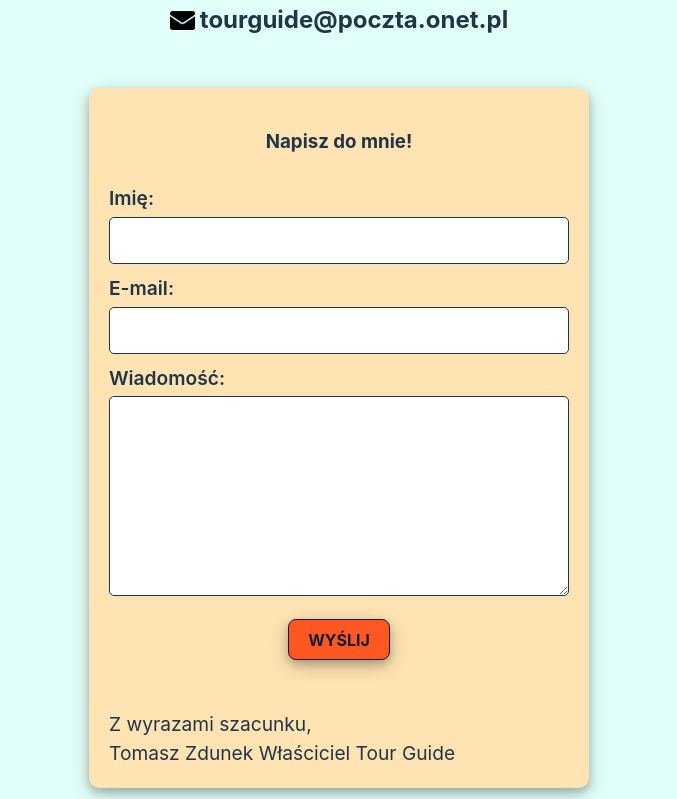
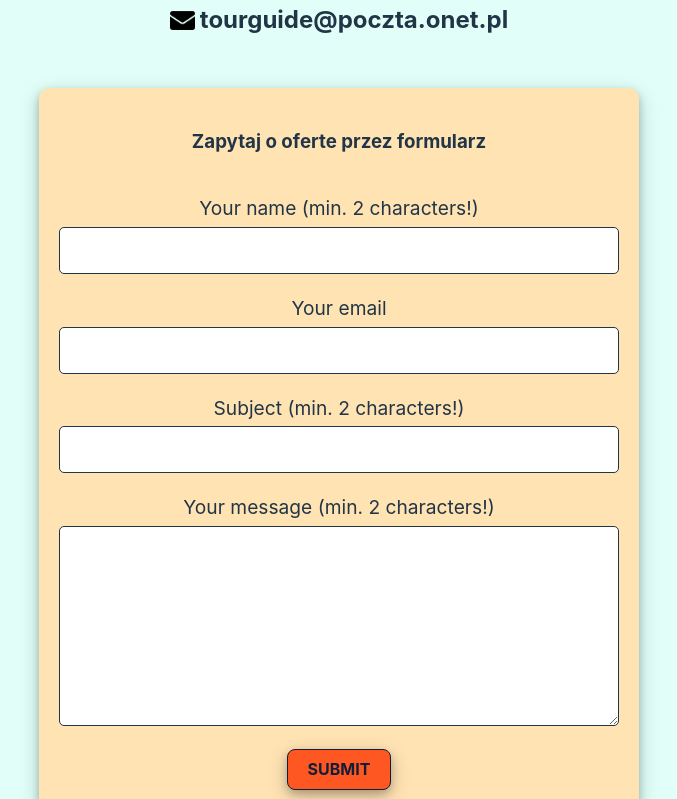
Before and after one commit to MariuszRozycki/tour-guide-pl, a React (Vite) app: page /contact in a window 1280 px wide. Shown: the part 580-1379 px from the top of the page, without its empty margins (301-978 px from the left). Built offline with nearby package versions, Linux system fonts and the light colour scheme.

Commit message:
Add contact form with test url

```diff
--- a/src/components/Contact/ContactForm.tsx
+++ b/src/components/Contact/ContactForm.tsx
@@ -1,12 +1,72 @@
 import React, { useState } from "react";
-import axios from "axios";
 
-const ContactForm = () => {
-  const [formData, setFormData] = useState({
-    name: "",
+interface FormData {
+  userName: string;
+  email: string;
+  subject: string;
+  message: string;
+}
+
+interface FormErrors {
+  userName: string;
+  email: string;
+  subject: string;
+  message: string;
+}
+
+const ContactForm: React.FC = () => {
+  const [formData, setFormData] = useState<FormData>({
+    userName: "",
     email: "",
+    subject: "",
     message: "",
   });
+
+  const [errors, setErrors] = useState<FormErrors>({
+    userName: "",
+    email: "",
+    subject: "",
+    message: "",
+  });
+
+  const [responseMessage, setResponseMessage] = useState<string>("");
+
+  const checkLength = (value: string, len: number): boolean => {
+    return value.trim().length > len;
+  };
+
+  const checkEmail = (email: string): boolean => {
+    const regEx = /\S+@\S+\.\S+/;
+    return regEx.test(email);
+  };
+
+  const validateForm = (): boolean => {
+    let formIsValid = true;
+    const validationErrors: FormErrors = { userName: "", email: "", subject: "", message: "" };
+
+    if (!checkLength(formData.userName, 1)) {
+      validationErrors.userName = "Field must have minimum 2 characters!";
+      formIsValid = false;
+    }
+
+    if (!checkLength(formData.subject, 1)) {
+      validationErrors.subject = "Field must have minimum 2 characters!";
+      formIsValid = false;
+    }
+
+    if (!checkEmail(formData.email)) {
+      validationErrors.email = "Write correct e-mail address";
+      formIsValid = false;
+    }
+
+    if (!checkLength(formData.message, 1)) {
+      validationErrors.message = "Field must have minimum 2 characters!";
+      formIsValid = false;
+    }
+
+    setErrors(validationErrors);
+    return formIsValid;
+  };
 
   const handleChange = (e: React.ChangeEvent<HTMLInputElement | HTMLTextAreaElement>) => {
     setFormData({ ...formData, [e.target.name]: e.target.value });
@@ -15,42 +75,95 @@ const ContactForm = () => {
   const handleSubmit = async (e: React.FormEvent<HTMLFormElement>) => {
     e.preventDefault();
 
+    if (!validateForm()) {
+      return;
+    }
+
+    const { action, method } = e.currentTarget;
+    const formDataObject = new FormData();
+
+    formDataObject.append("user-name", formData.userName);
+    formDataObject.append("your-email", formData.email);
+    formDataObject.append("your-subject", formData.subject);
+    formDataObject.append("your-message", formData.message);
+
     try {
-      // Wysyłanie danych na backend
-      await axios.post("/api/send-email", formData);
-      alert("E-mail został wysłany!");
+      const response = await fetch(action, {
+        method,
+        body: formDataObject,
+      });
+
+      const result = await response.json();
+      console.log(result);
+
+      if (result.status === "mail_sent") {
+        setResponseMessage("Your message has been sent.");
+        setFormData({ userName: "", email: "", subject: "", message: "" });
+        setErrors({ userName: "", email: "", subject: "", message: "" });
+      } else {
+        setResponseMessage("There was a problem sending your message.");
+      }
     } catch (error) {
-      console.error("Error sending email:", error);
-      alert("Wystąpił błąd podczas wysyłania e-maila.");
+      console.error("Error during message sending:", error);
+      setResponseMessage("An error occurred while sending your message.");
     }
   };
 
   return (
-    <form className="form" onSubmit={handleSubmit}>
-      <h3>Napisz do mnie!</h3>
-      <div className="form-el-wrapper">
-        <label htmlFor="name">
-          Imię:
-          <input type="text" name="name" id="name" value={formData.name} onChange={handleChange} required />
-        </label>
+    <form
+      id="form"
+      action="https://mariuszrozycki.info/portfolio/wp-json/contact-form-7/v1/contact-forms/5/feedbac"
+      method="post"
+      onSubmit={handleSubmit}
+    >
+      <h3>Zapytaj o oferte przez formularz</h3>
+      <label htmlFor="user-name">
+        Your name (min. 2 characters!)
+        <input id="user-name" type="text" name="userName" value={formData.userName} onChange={handleChange} />
+        {errors.userName && (
+          <p className="form-error" id="name-error">
+            {errors.userName}
+          </p>
+        )}
+      </label>
+
+      <label htmlFor="your-email">
+        Your email
+        <input id="your-email" type="email" name="email" value={formData.email} onChange={handleChange} />
+        {errors.email && (
+          <p className="form-error" id="email-error">
+            {errors.email}
+          </p>
+        )}
+      </label>
+
+      <label htmlFor="your-subject">
+        Subject (min. 2 characters!)
+        <input id="your-subject" type="text" name="subject" value={formData.subject} onChange={handleChange} />
+        {errors.subject && (
+          <p className="form-error" id="subject-error">
+            {errors.subject}
+          </p>
+        )}
+      </label>
+
+      <label htmlFor="your-message">
+        Your message (min. 2 characters!)
+        <textarea id="your-message" name="message" value={formData.message} onChange={handleChange} />
+        {errors.message && (
+          <p className="form-error" id="user-message--error">
+            {errors.message}
+          </p>
+        )}
+      </label>
+
+      <div id="message" className="message">
+        {responseMessage && <p>{responseMessage}</p>}
       </div>
-      <div className="form-el-wrapper">
-        <label htmlFor="email">
-          E-mail:
-          <input type="email" name="email" id="email" value={formData.email} onChange={handleChange} required />
-        </label>
-      </div>
-      <div className="form-el-wrapper">
-        <label htmlFor="message">
-          Wiadomość:
-          <textarea name="message" id="message" value={formData.message} onChange={handleChange} required />
-        </label>
-      </div>
-      <button type="submit">Wyślij</button>
-      <div className="greetings-wrapper">
-        <p>Z wyrazami szacunku,</p>
-        <p>Tomasz Zdunek Właściciel Tour Guide</p>
-      </div>
+
+      <button className="btn" type="submit">
+        Submit
+      </button>
     </form>
   );
 };
--- a/src/styles/Contact.css
+++ b/src/styles/Contact.css
@@ -49,9 +49,9 @@
   }
 }
 
-.form {
+form {
   margin: 50px auto 0;
-  max-width: 500px;
+  max-width: 600px;
   display: flex;
   flex-direction: column;
   background-color: var(--yellow-light-color);
@@ -59,14 +59,8 @@
   border-radius: var(--border-radius-small);
   box-shadow: var(--box-shadow-light);
 
-  .form-el-wrapper {
-    margin-top: 10px;
-    width: 100%;
-    text-align: left;
-
-    label {
-      font-weight: 600;
-    }
+  label {
+    margin-top: 20px;
   }
 
   input,
@@ -86,7 +80,7 @@
   button {
     text-transform: uppercase;
     font-weight: 700;
-    max-width: 160px;
+    max-width: 100%;
     align-self: center;
     margin-top: 15px;
     box-shadow: var(--box-shadow-light);
@@ -101,4 +95,14 @@
       margin: 0;
     }
   }
+
+  .form-error {
+    color: var(--orange-color);
+    font-weight: 700;
+    margin-top: 5px;
+  }
+
+  .message {
+    color: green;
+  }
 }
```
